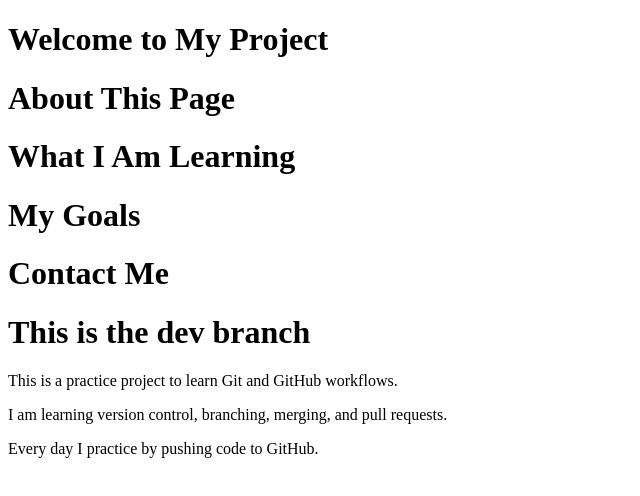
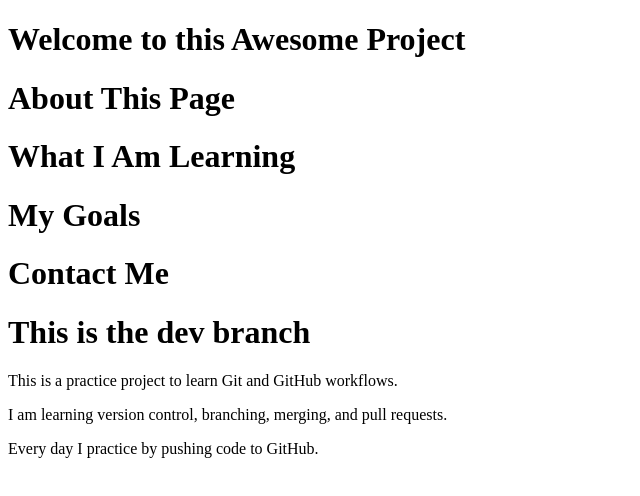
Before and after one commit to SandunikaNanayakkara/myrepo1, a plain HTML site: page index.html in a window 1280 px wide. Shown: the whole page, without its empty margins (0-640 px from the left). Drawn offline with Linux system fonts and the light colour scheme.

Commit message:
Edit heading in feature branch

```diff
--- a/index.html
+++ b/index.html
@@ -7,7 +7,7 @@
 </head>
 <body>
 
-    <h1>Welcome to My Project</h1>
+    <h1>Welcome to this Awesome Project</h1>
     <h1>About This Page</h1>
     <h1>What I Am Learning</h1>
     <h1>My Goals</h1>
```
